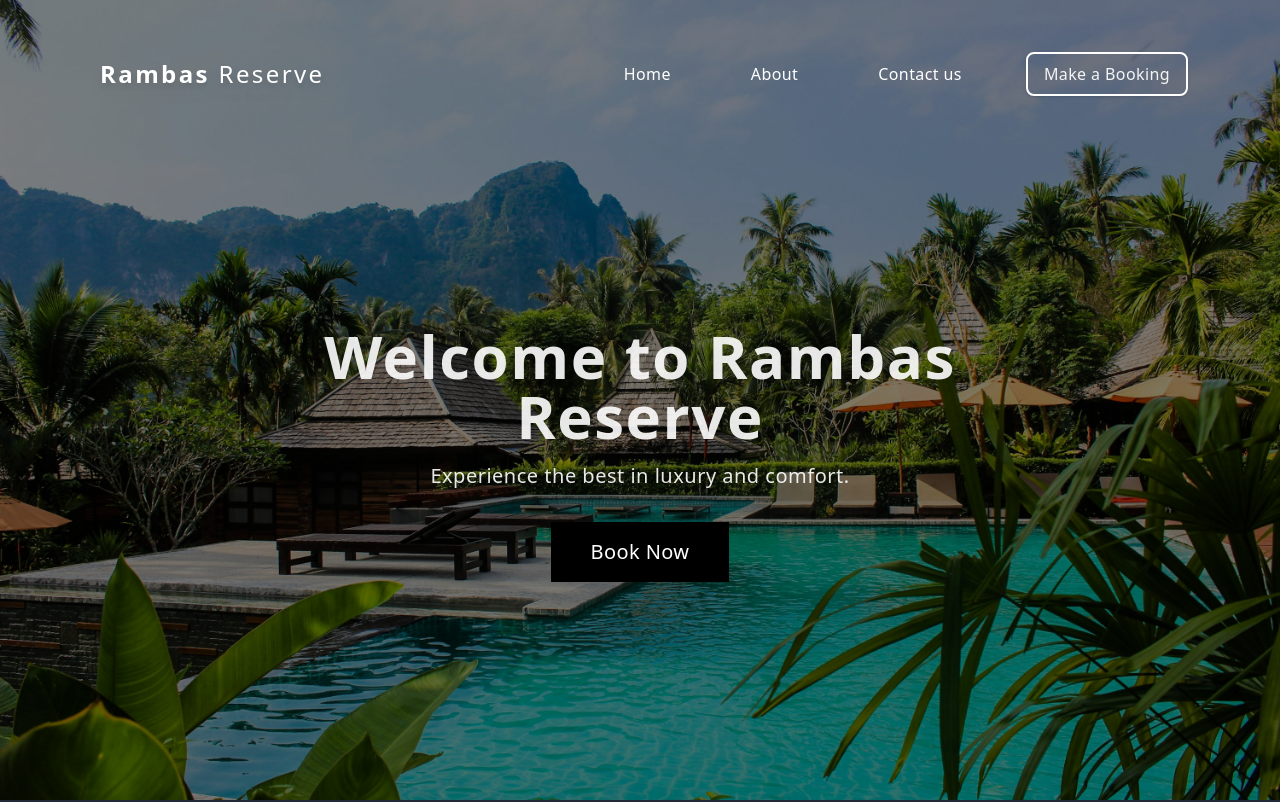
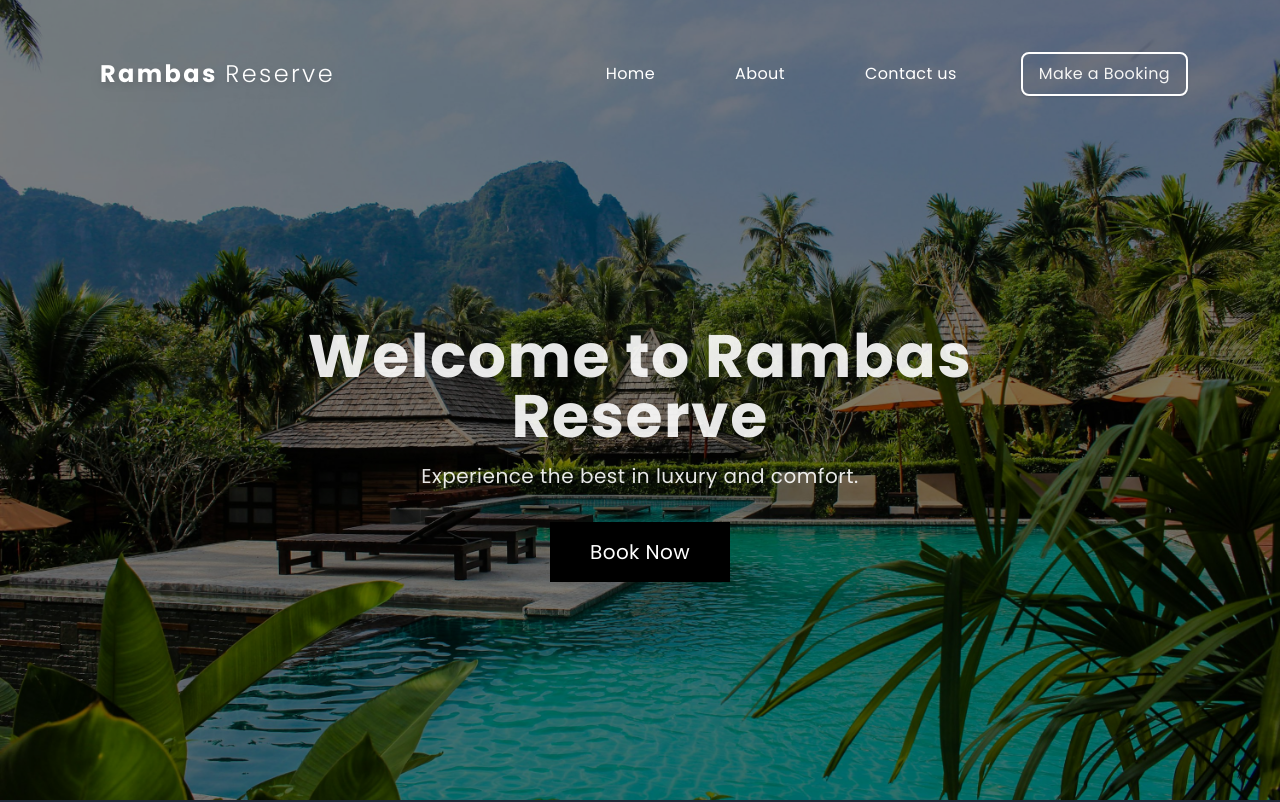
Before and after one commit to T-G-Indie-Dev/rambas-reserve, a Vue app: page / in a window 1280 px wide. Shown: the top 802 px of the page. Built offline with nearby package versions, Linux system fonts and the light colour scheme.

Commit message:
Update font to poppins.

```diff
--- a/src/style.css
+++ b/src/style.css
@@ -1,8 +1,14 @@
-@import url('https://fonts.googleapis.com/css2?family=Montserrat:ital,wght@0,100;0,200;0,300;0,400;0,500;0,600;0,700;0,800;0,900;1,100;1,200;1,300;1,400;1,500;1,600;1,700;1,800;1,900&display=swap');
+@import url('https://fonts.googleapis.com/css2?family=Poppins:ital,wght@0,100;0,200;0,300;0,400;0,500;0,600;0,700;0,800;0,900;1,100;1,200;1,300;1,400;1,500;1,600;1,700;1,800;1,900&display=swap');
 
 @tailwind base;
 @tailwind components;
 @tailwind utilities;
+
+html,
+body,
+label {
+    font-family: "Poppins", sans-serif;
+}
 
 * {
     @apply text-stone-700 tracking-wide;
```
